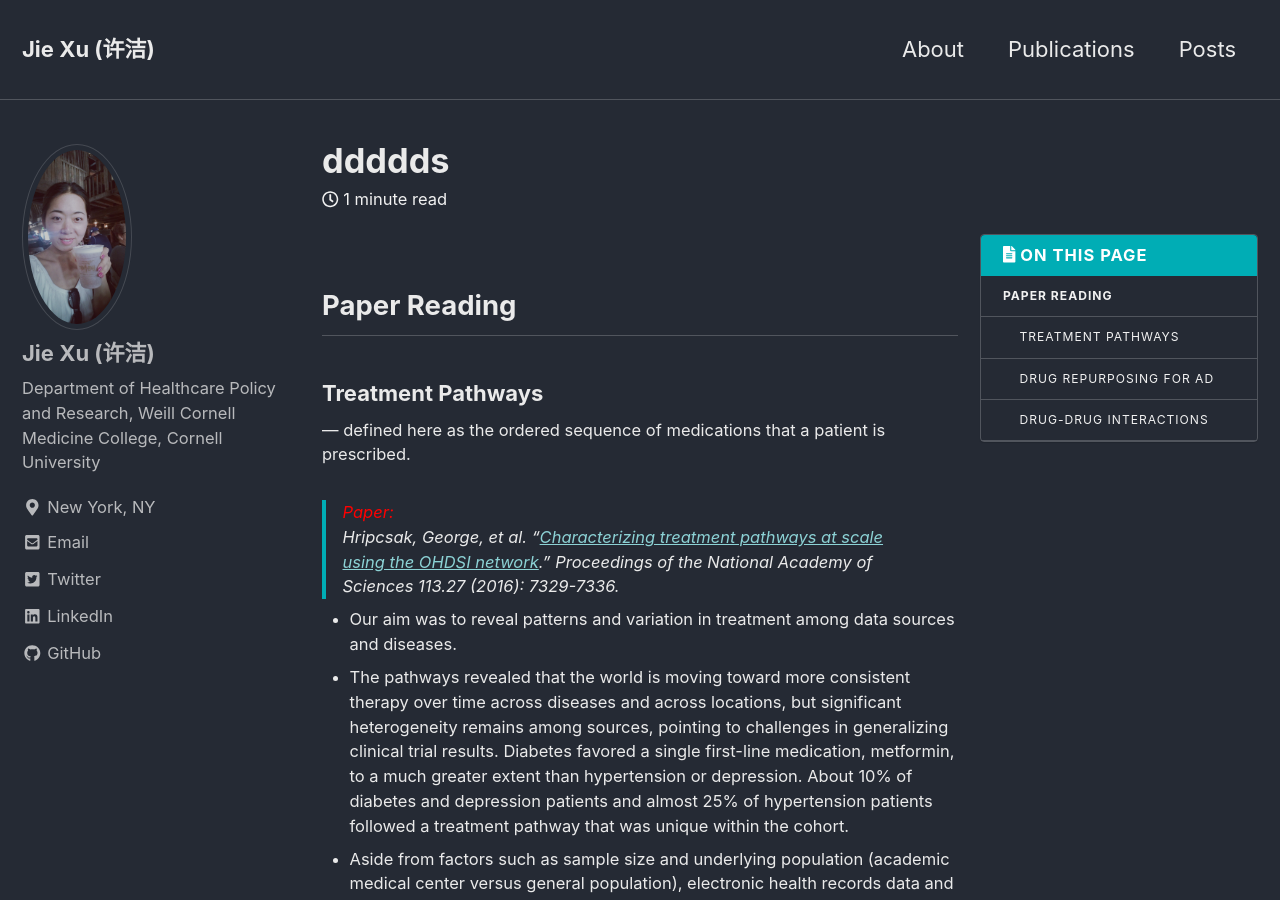
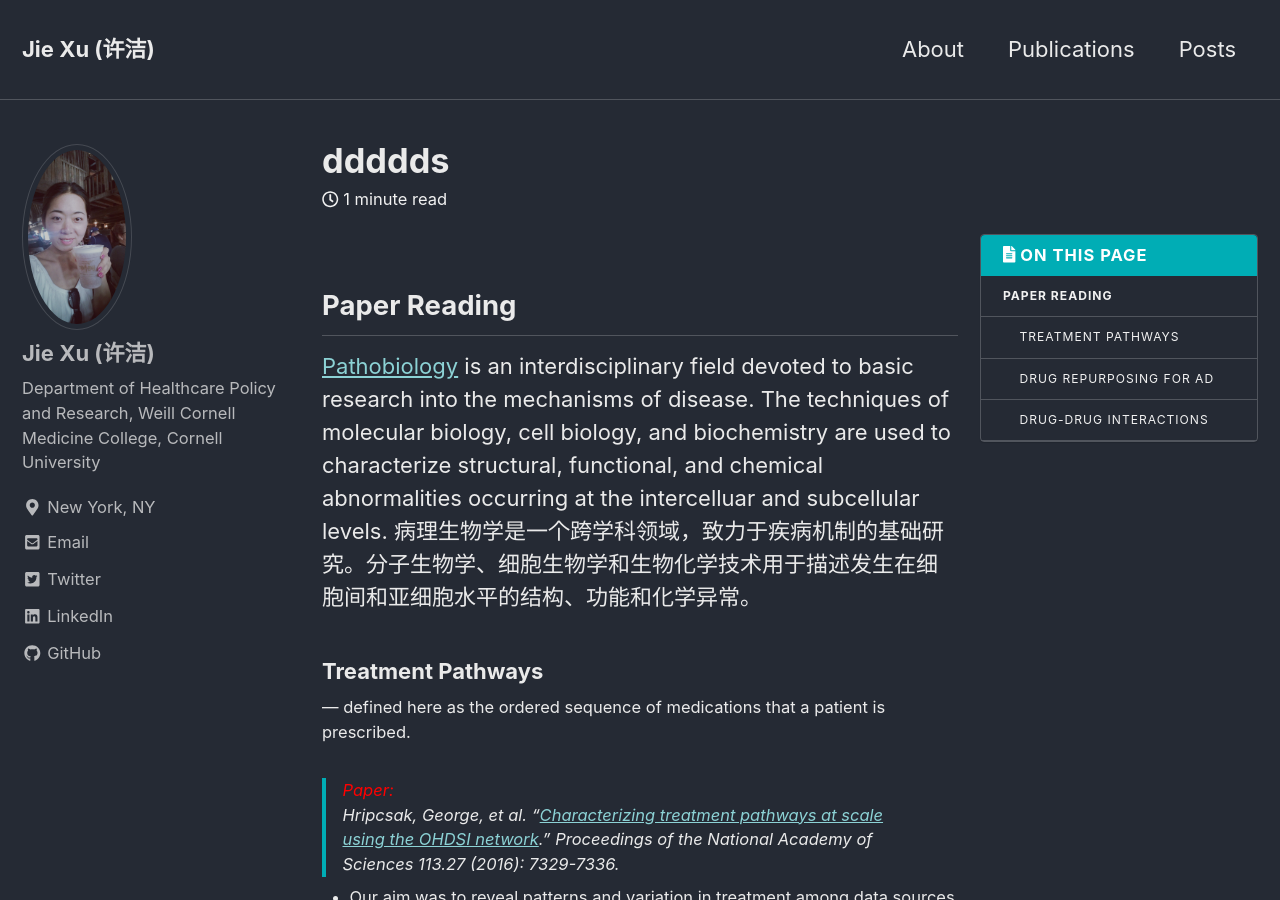
Before and after one commit to jxu1015/jxu1015.github.io, a Jekyll site: the page built from _posts/2019-09-03-aaalzheimer's Disease.md, in a window 1280 px wide and 900 px high. Built offline with Jekyll 4.4.1, drawn with Linux system fonts in a browser that asks for light colours; nearby versions of some CDN libraries.

Commit message:
Update 2019-09-03-aaalzheimer's Disease.md

```diff
--- a/_posts/2019-09-03-aaalzheimer's Disease.md
+++ b/_posts/2019-09-03-aaalzheimer's Disease.md
@@ -10,6 +10,9 @@ toc: true
 ---
 
 ## Paper Reading
+
+[Pathobiology](https://www.vet.upenn.edu/research/academic-departments/pathobiology) is an interdisciplinary field devoted to basic research into the mechanisms of disease. The techniques of molecular biology, cell biology, and biochemistry are used to characterize structural, functional, and chemical abnormalities occurring at the intercelluar and subcellular levels.
+病理生物学是一个跨学科领域，致力于疾病机制的基础研究。分子生物学、细胞生物学和生物化学技术用于描述发生在细胞间和亚细胞水平的结构、功能和化学异常。
 
 ### Treatment Pathways
    — defined here as the ordered sequence of medications that a patient is prescribed.
```
